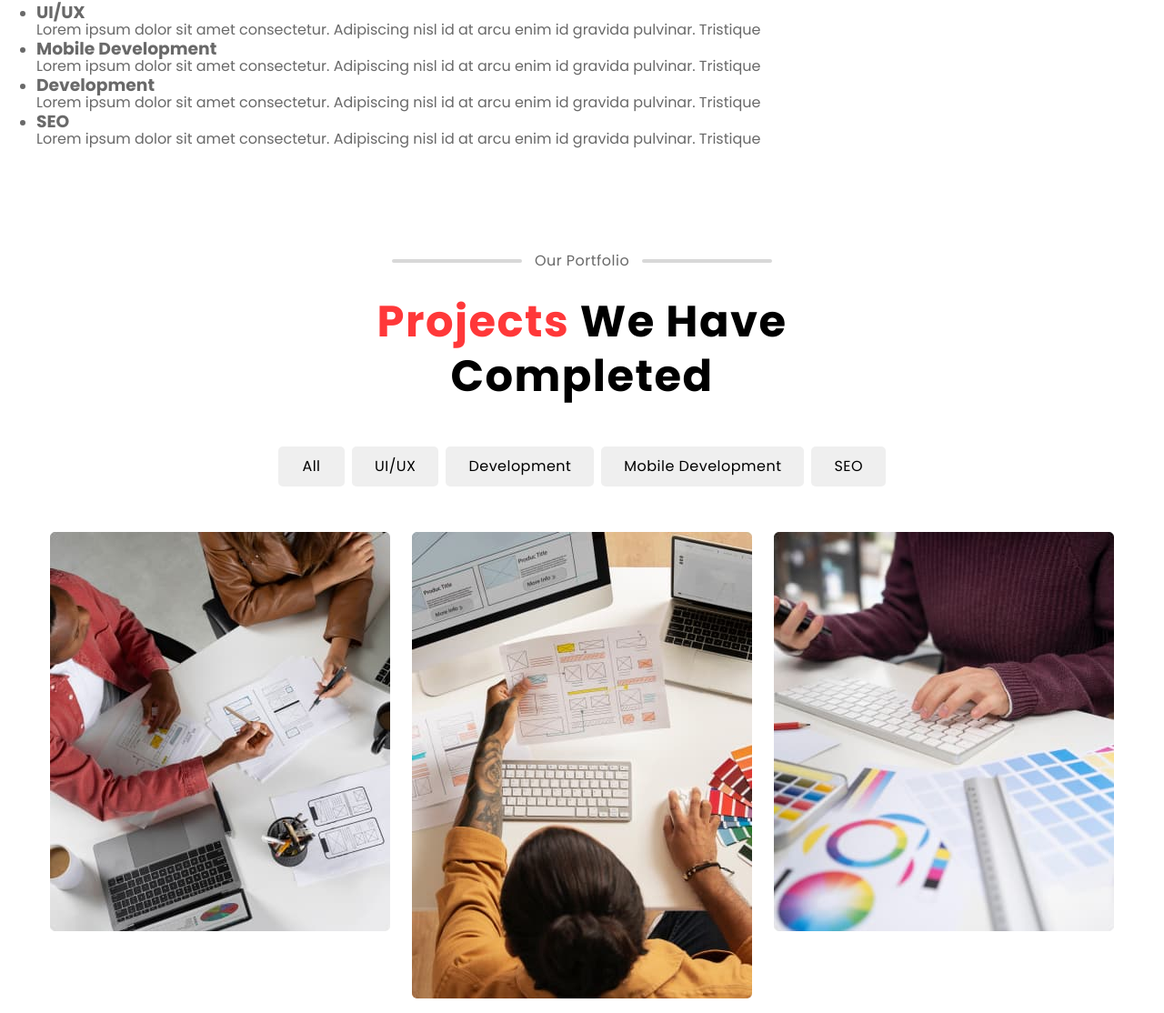
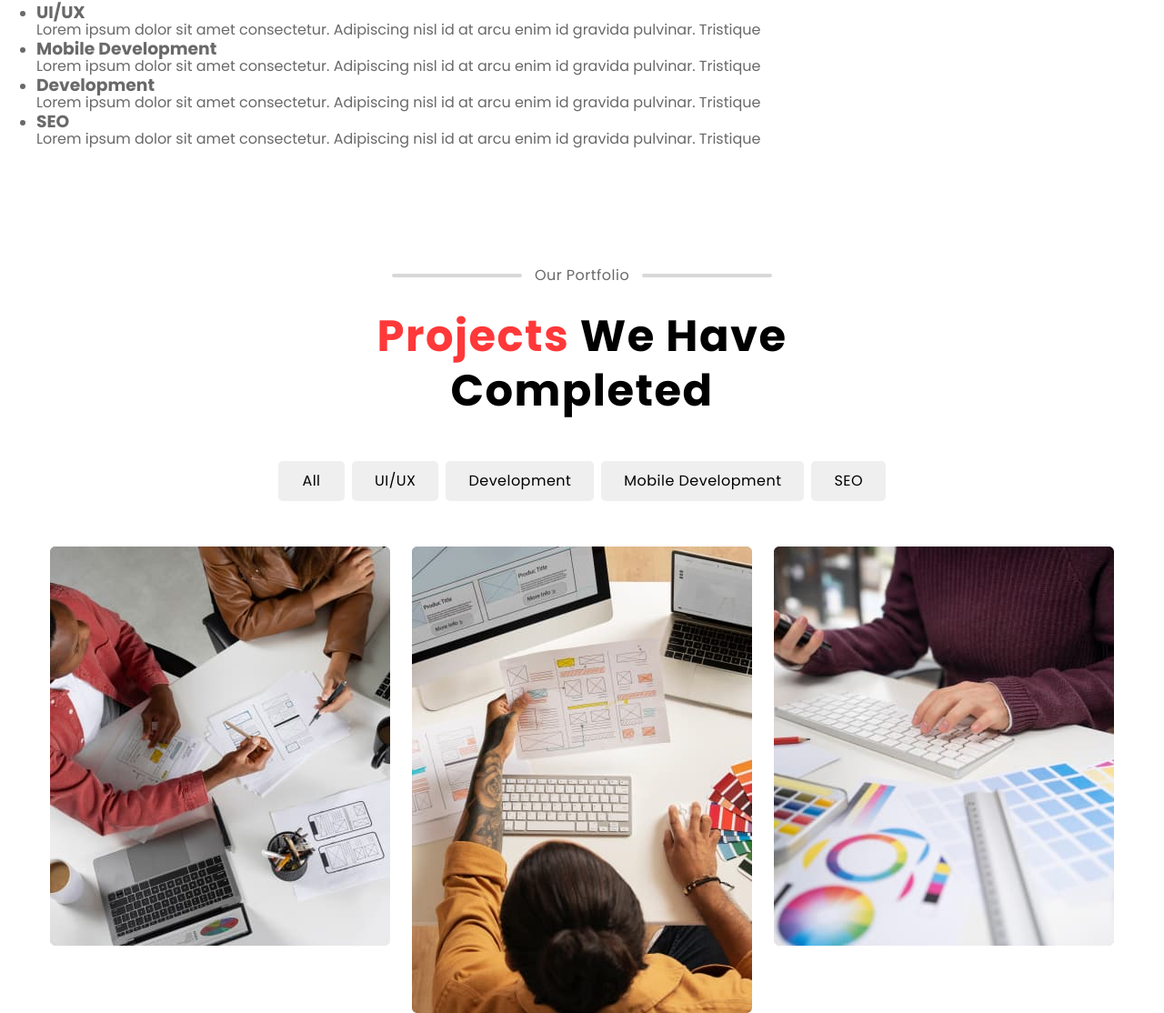
Before and after one commit to Viktoriia-Parpalii/team-project, a plain HTML site: page index.html in a window 1280 px wide. Shown: the part 1664-2778 px from the top of the page at 91% size. Drawn offline with nearby package versions, Linux system fonts and the light colour scheme.

Commit message:
Update styles.css

```diff
--- a/css/styles.css
+++ b/css/styles.css
@@ -236,8 +236,8 @@ img {
 
 /* ====================  /Portfolio  ====================== */
 .portfolio {
-  margin-top: 112px;
-  margin-bottom: 110px;
+  padding-top: 112px;
+  padding-bottom: 110px;
 }
 .portfolio-subtitle {
   display: flex;
```
